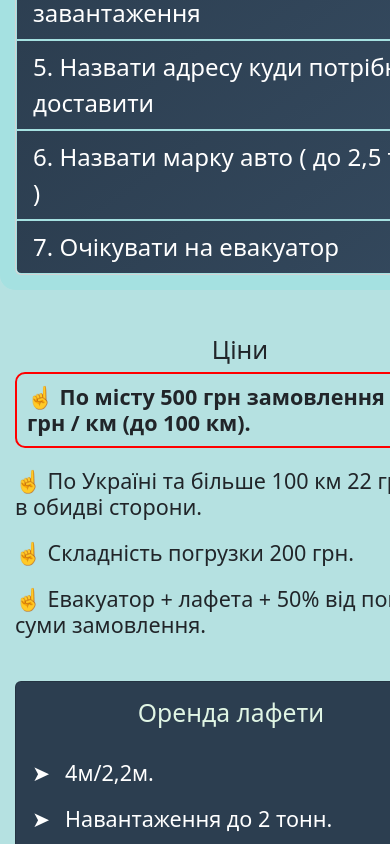
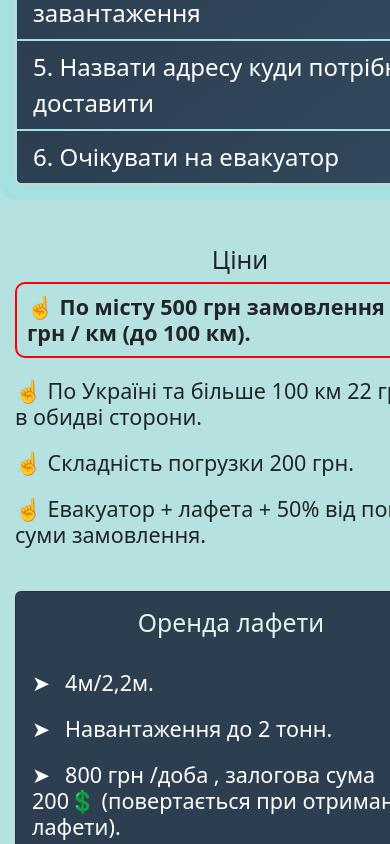
Before and after one commit to MukBet/evaqator, a React (Create React App) app: page / in a window 390 px wide. Shown: the part 1860-2704 px from the top of the page. Built offline with nearby package versions, Linux system fonts and the light colour scheme.

Commit message:
fixes to make mobile view better

```diff
--- a/src/Header/Header.css
+++ b/src/Header/Header.css
@@ -66,7 +66,7 @@
   } */
 
   /* Медиа-запрос для мобильных устройств */
-  @media (max-width: 500px) {
+  @media (max-width: 450px) {
 
     .top-section{
       padding-top: 10px;
--- a/src/Order/Order.js
+++ b/src/Order/Order.js
@@ -44,8 +44,7 @@ function Order() {
         <ListGroup.Item style={orderStyles.contentRow}>3. Назвати марку авто ( до 2,5 тонн )</ListGroup.Item>
         <ListGroup.Item style={orderStyles.contentRow}>4. Вказати чи є складність завантаження</ListGroup.Item>
         <ListGroup.Item style={orderStyles.contentRow}>5. Назвати адресу куди потрібно доставити</ListGroup.Item>
-        <ListGroup.Item style={orderStyles.contentRow}>6. Назвати марку авто ( до 2,5 тонн )</ListGroup.Item>
-        <ListGroup.Item style={orderStyles.contentRow}>7. Очікувати на евакуатор</ListGroup.Item>
+        <ListGroup.Item style={orderStyles.contentRow}>6. Очікувати на евакуатор</ListGroup.Item>
       </ListGroup>
     </Card>
     </div>
--- a/src/Price/Price.js
+++ b/src/Price/Price.js
@@ -50,7 +50,7 @@ function Price() {
               &#10148;<span style={{marginLeft:'15px'}}>Навантаження до 2 тонн.</span>
               </h4>
               <h4 class="info-row-price">
-              &#10148;<span style={{marginLeft:'15px'}}>800 грн /доба , залогова сума 200&#128178; (повертається при отриманні лафети).</span>
+              &#10148;<span style={{marginLeft:'15px'}}>800 грн /доба , залогова сума 200<span>&#128178;</span> (повертається при отриманні лафети).</span>
               </h4>
               <h4 class="info-row-price">
               &#10148;<span style={{marginLeft:'15px'}}>Паспортні дані.</span>
```
